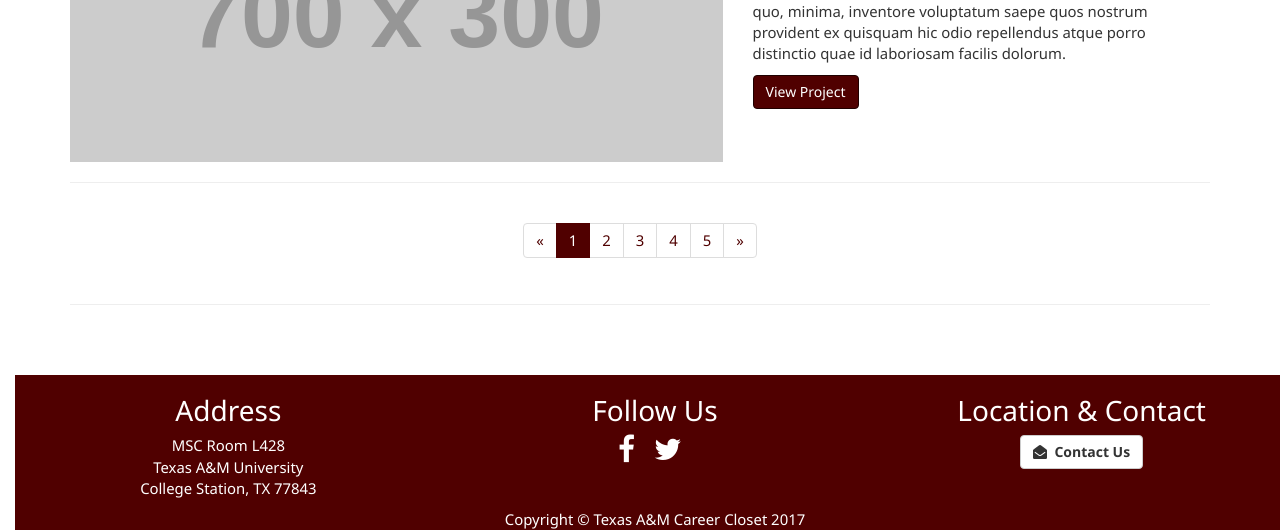
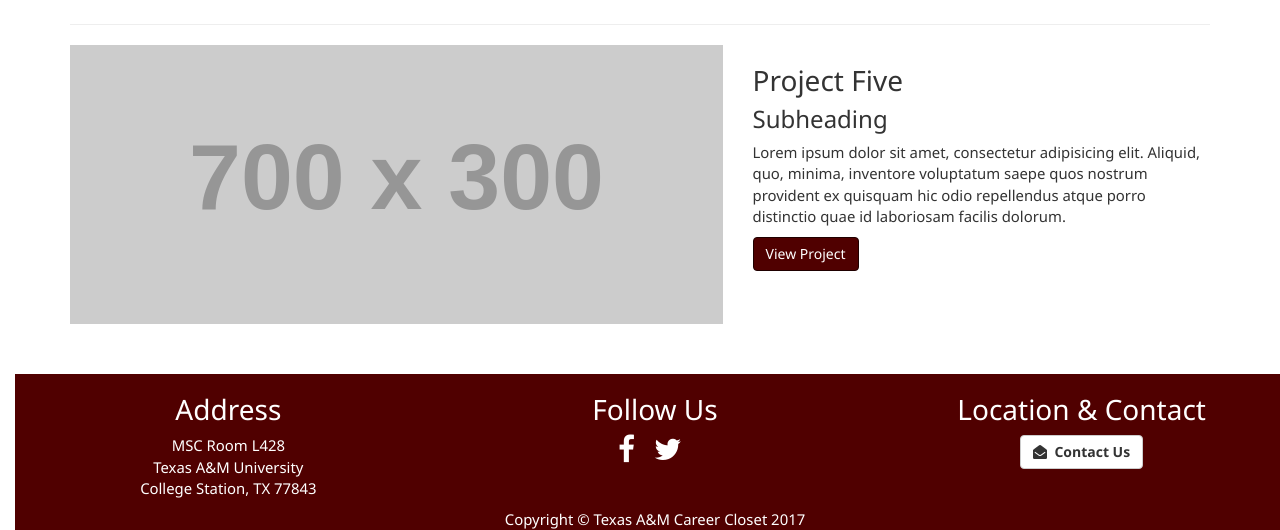
Before and after one commit to careerclosetatm/CareerCloset, a Flask app: page /learn in a window 1280 px wide. Shown: the part 1642-2172 px from the top of the page. Run offline with Flask 2, Linux system fonts and the light colour scheme; grey boxes labelled with a size stand in for pictures from a placeholder-image service; some libraries are stand-ins or nearby versions.

Commit message:
Update learn.html

```diff
--- a/templates/learn.html
+++ b/templates/learn.html
@@ -23,9 +23,8 @@
         <!-- Project One -->
         <div class="row">
             <div class="col-md-7">
-                <a href="portfolio-item.html">
-                    <img class="img-responsive img-hover" src="http://placehold.it/700x300" alt="">
-                </a>
+
+<iframe width="560" height="315" src="https://www.youtube.com/embed/T0NPYZyI7V8" frameborder="0" allowfullscreen></iframe>
             </div>
             <div class="col-md-5">
                 <h3>Project One</h3>
@@ -41,9 +40,7 @@
         <!-- Project Two -->
         <div class="row">
             <div class="col-md-7">
-                <a href="portfolio-item.html">
-                    <img class="img-responsive img-hover" src="http://placehold.it/700x300" alt="">
-                </a>
+<iframe width="560" height="315" src="https://www.youtube.com/embed/dLS7WdvyzoQ" frameborder="0" allowfullscreen></iframe>
             </div>
             <div class="col-md-5">
                 <h3>Project Two</h3>
@@ -59,9 +56,7 @@
         <!-- Project Three -->
         <div class="row">
             <div class="col-md-7">
-                <a href="portfolio-item.html">
-                    <img class="img-responsive img-hover" src="http://placehold.it/700x300" alt="">
-                </a>
+<iframe width="560" height="315" src="https://www.youtube.com/embed/DHDrj0_bMQ0" frameborder="0" allowfullscreen></iframe>
             </div>
             <div class="col-md-5">
                 <h3>Project Three</h3>
@@ -78,9 +73,7 @@
         <div class="row">
 
             <div class="col-md-7">
-                <a href="portfolio-item.html">
-                    <img class="img-responsive img-hover" src="http://placehold.it/700x300" alt="">
-                </a>
+<iframe width="560" height="315" src="https://www.youtube.com/embed/DwZNCRxmiLM" frameborder="0" allowfullscreen></iframe>
             </div>
             <div class="col-md-5">
                 <h3>Project Four</h3>
@@ -109,41 +102,6 @@
         </div>
         <!-- /.row -->
 
-        <hr>
-
-        <!-- Pagination -->
-        <div class="row text-center">
-            <div class="col-lg-12">
-                <ul class="pagination">
-                    <li>
-                        <a href="#">&laquo;</a>
-                    </li>
-                    <li class="active">
-                        <a href="#">1</a>
-                    </li>
-                    <li>
-                        <a href="#">2</a>
-                    </li>
-                    <li>
-                        <a href="#">3</a>
-                    </li>
-                    <li>
-                        <a href="#">4</a>
-                    </li>
-                    <li>
-                        <a href="#">5</a>
-                    </li>
-                    <li>
-                        <a href="#">&raquo;</a>
-                    </li>
-                </ul>
-            </div>
-        </div>
-        <!-- /.row -->
-
-        <hr>
-
-
     <!-- jQuery -->
     <script src="js/jquery.js"></script>
 
```
